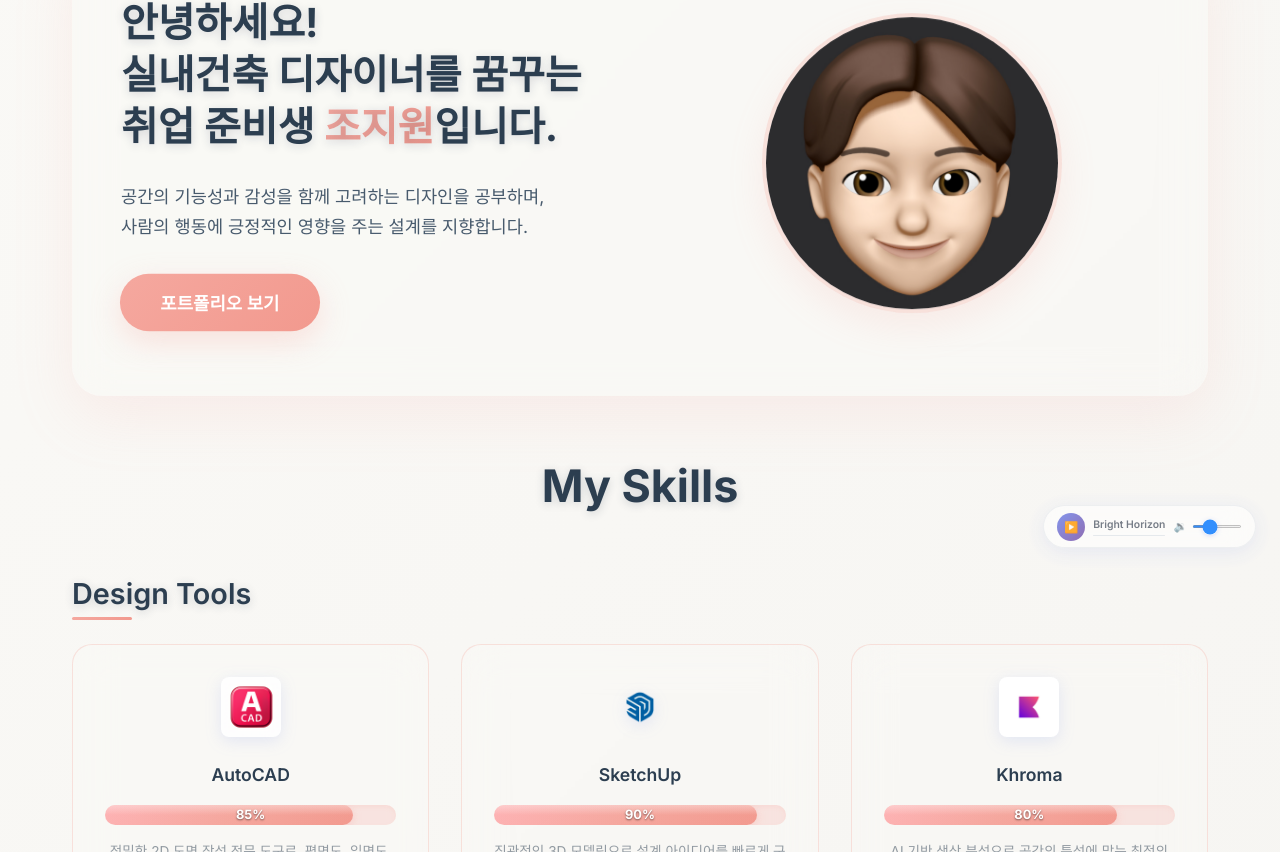
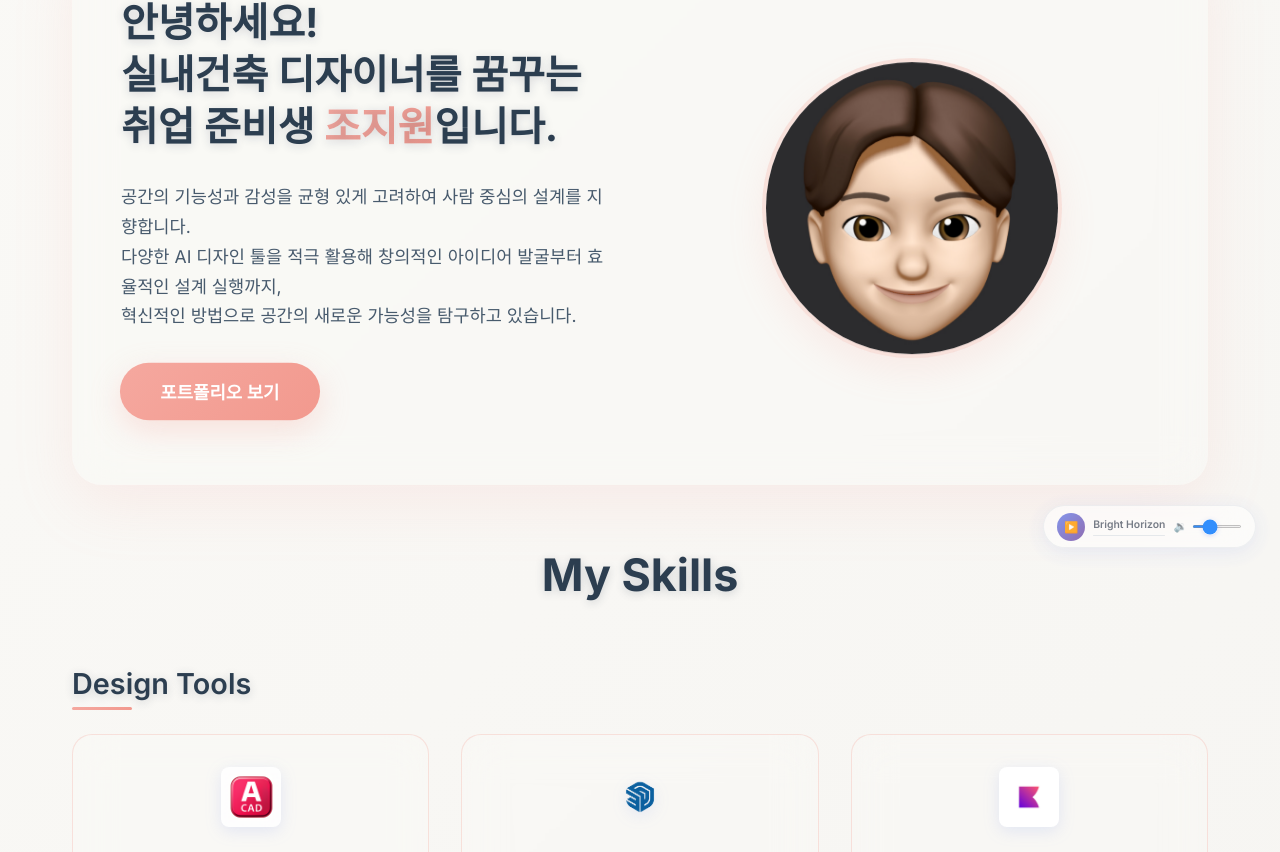
Before and after one commit to jiwon-0321/Portfolio, a Next.js app: page / in a window 1280 px wide. Shown: the part 228-1080 px from the top of the page. Built offline with nearby package versions, Linux system fonts and the light colour scheme.

Commit message:
feat: 메인 페이지 자기소개 내용 업데이트
- AI 디자인 툴 활용과 혁신적 공간 탐구에 대한 내용 추가
- 사람 중심의 설계 철학 강조
- Hero 컴포넌트 텍스트 개선 및 관련 컴포넌트 업데이트

```diff
--- a/src/components/Hero.tsx
+++ b/src/components/Hero.tsx
@@ -172,8 +172,9 @@ export default function Hero() {
           취업 준비생 <span>조지원</span>입니다.
         </h1>
         <p>
-          공간의 기능성과 감성을 함께 고려하는 디자인을 공부하며,<br/>
-          사람의 행동에 긍정적인 영향을 주는 설계를 지향합니다.
+          공간의 기능성과 감성을 균형 있게 고려하여 사람 중심의 설계를 지향합니다.<br/>
+          다양한 AI 디자인 툴을 적극 활용해 창의적인 아이디어 발굴부터 효율적인 설계 실행까지,<br/>
+          혁신적인 방법으로 공간의 새로운 가능성을 탐구하고 있습니다.
         </p>
         <CTAButton className="pulse" onClick={() => router.push('/projects')}>
           포트폴리오 보기
--- a/src/components/Skills.tsx
+++ b/src/components/Skills.tsx
@@ -26,7 +26,7 @@ const designTools = [
   },
   {
     name: 'SketchUp',
-    icon: '/icons/sketchup.png?v=2',
+    icon: '/icons/sketchup.png',
     percent: 90,
     desc: '직관적인 3D 모델링으로 설계 아이디어를 빠르게 구현하고, 다양한 플러그인을 활용한 전문적인 모델링 작업을 수행합니다.',
     detailDesc: '• 포트폴리오 제작\n\n• 개인 주거공간을 스케치업으로 설계 모델링한 후 시공업체와 협업하여 공간 개선 작업을 진행'
@@ -400,7 +400,7 @@ const AIIcon = styled.div<{ iconType: string }>`
   overflow: hidden;
 
   background: ${({ iconType }) =>
-    iconType === 'chatgpt' || iconType === '/icons/chatgpt.svg' || iconType === 'claude' || iconType === '/icons/gemini.png' || iconType === '/icons/Midjourney.png' || iconType === '/icons/suno.webp' || iconType === '/icons/Runwayml.png' || iconType === '/icons/perplexity.png' || iconType === '/icons/genspark.jpg' || iconType === '/icons/scispace.jpeg' || iconType === '/icons/cursor.png' || iconType === '/icons/lilys.jpeg'
+    iconType === 'chatgpt' || iconType === '/icons/chatgpt.svg' || iconType === 'claude' || iconType === '/icons/gemini.png' || iconType === '/icons/Midjourney.png' || iconType === '/icons/suno.webp' || iconType === '/icons/Runwayml.png' || iconType === '/icons/perplexity.png' || iconType === '/icons/genspark.jpg' || iconType === '/icons/scispace.jpeg' || iconType === '/icons/cursor.png' || iconType === '/icons/lilys.jpeg' || iconType === '/icons/sketchup.png'
       ? '#fff'
       : (() => {
           switch (iconType) {
```
Also changed, not shown: public/icons/SketchUp.png.
